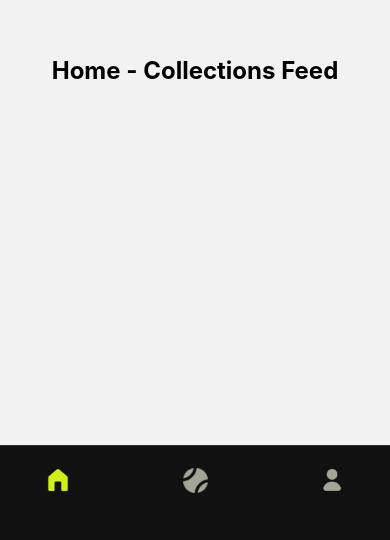
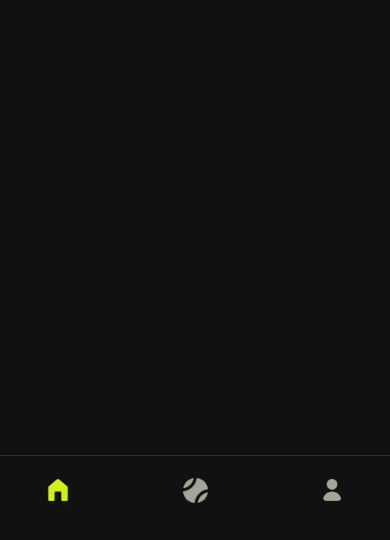
Before and after one commit to anderscederberg/fetch, a React Native app: screen /Main in a window 390 px wide. Shown: the part 304-844 px from the top of the page. Built offline with nearby package versions, Linux system fonts and the light colour scheme.

Commit message:
starting on home page

```diff
--- a/App.tsx
+++ b/App.tsx
@@ -1,7 +1,7 @@
 import React from 'react';
 import { View, ActivityIndicator, Image, TouchableOpacity } from 'react-native';
 import { NavigationContainer } from '@react-navigation/native';
-import { createStackNavigator } from '@react-navigation/stack';
+import { createNativeStackNavigator } from '@react-navigation/native-stack';
 import { createBottomTabNavigator } from '@react-navigation/bottom-tabs';
 import SignUpScreen from './app/auth/SignUpScreen';
 import PhotoSelectorScreen from './app/(tabs)';
@@ -10,44 +10,31 @@ import ProfileScreen from './app/(tabs)/ProfileScreen';
 import SettingsScreen from './app/(tabs)/SettingsScreen';
 import Icon from 'react-native-vector-icons/MaterialIcons';
 import { useFonts } from 'expo-font';
+import { enableScreens } from 'react-native-screens';
 
-const Stack = createStackNavigator();
+const Stack = createNativeStackNavigator();
+
 const Tab = createBottomTabNavigator();
-const ProfileStack = createStackNavigator();
+
+const ProfileStack = createNativeStackNavigator();
 
 function ProfileStackNavigator() {
     return (
-    <ProfileStack.Navigator
-        screenOptions={{
-            headerStyle: {
-                backgroundColor: '#111111',
-                borderBottomWidth: 1,
-                borderBottomColor: '#1f1f1f',
-                height: 111,
-            },
-            headerShown: false,
-
-        }}
-    >
+      <ProfileStack.Navigator>
         <ProfileStack.Screen
           name="Profile"
           component={ProfileScreen}
-        options={({ navigation }) => ({
-          title: 'you',
-          headerRight: () => (
-            <TouchableOpacity
-              style={{ marginRight: 15 }}
-              onPress={() => navigation.navigate('Settings')}
-            >
-              <Icon name="settings" size={24} color="#007AFF" />
-            </TouchableOpacity>
-          ),
-        })}
+          options={{
+            headerShown: false, // Hide the header for the Profile screen
+          }}
         />
         <ProfileStack.Screen
           name="Settings"
           component={SettingsScreen}
-        options={{ title: 'Settings' }}
+          options={{
+            headerShown: false, // Hide the header for the Settings screen
+            presentation: 'modal', // Makes it behave like a modal overlay
+          }}
         />
       </ProfileStack.Navigator>
     );
@@ -60,7 +47,7 @@ function MainTabNavigator() {
             tabBarShowLabel: false,
             tabBarStyle: {
                 backgroundColor: '#111111',
-                height: 95,
+                height: 85,
                 paddingTop: 15,
                 borderTopColor: '#2f2f2f',
             },
@@ -152,7 +139,10 @@ export default function App() {
         <Stack.Screen
           name="Main"
           component={MainTabNavigator}
-          options={{ headerShown: false }}
+          options={{
+            headerShown: false,
+            gestureEnabled: false,
+        }}
         />
       </Stack.Navigator>
     </NavigationContainer>
--- a/app/(tabs)/HomeScreen.tsx
+++ b/app/(tabs)/HomeScreen.tsx
@@ -1,22 +1,19 @@
 import React from 'react';
 import { View, Text, StyleSheet } from 'react-native';
+import colors from '@/styles/theme';
 
 export default function HomeScreen() {
   return (
     <View style={styles.container}>
-      <Text style={styles.title}>Home - Collections Feed</Text>
+
     </View>
   );
 }
 
 const styles = StyleSheet.create({
   container: {
-    flex: 1,
-    justifyContent: 'center',
+    height: '100%',
     alignItems: 'center',
-  },
-  title: {
-    fontSize: 24,
-    fontWeight: 'bold',
+    backgroundColor: colors.night,
   },
 });
--- a/app/(tabs)/ProfileScreen.tsx
+++ b/app/(tabs)/ProfileScreen.tsx
@@ -3,11 +3,19 @@ import React, { useState, useEffect } from 'react';
 import { View, Text, StyleSheet, TouchableOpacity, Image, } from 'react-native';
 import * as ImagePicker from 'expo-image-picker';
 import * as Location from 'expo-location';
+import { useNavigation } from '@react-navigation/native';
+import { RootStackParamList } from '@/types/types';
+import { NativeStackNavigationProp } from '@react-navigation/native-stack';
+
+type ProfileScreenNavigationProp = NativeStackNavigationProp<RootStackParamList, 'Profile'>;
 
 export default function ProfileScreen() {
 
     const [profileImage, setProfileImage] = useState<string | null>(null);
+
     const [location, setLocation] = useState<string | null>('Fetching location...');
+
+    const navigation = useNavigation<ProfileScreenNavigationProp>();
 
     const pickImage = async () => {
         const permissionResult = await ImagePicker.requestMediaLibraryPermissionsAsync();
@@ -42,13 +50,16 @@ export default function ProfileScreen() {
         };
 
         fetchLocation();
-    })
+    }, []);
 
   return (
     <View style={styles.container}>
         <View style={styles.profileHeader}>
             <Text style={styles.youText}>you</Text>
-            <TouchableOpacity>
+            <TouchableOpacity
+                style={styles.settingsWrapper}
+                onPress={() => navigation.navigate('Settings')}
+            >
                 <Image
                     source={require('../../assets/images/settings.png')}
                     style={styles.settings}
@@ -108,24 +119,35 @@ const styles = StyleSheet.create({
   container: {
     backgroundColor: colors.night,
     height: '100%',
-    paddingTop: 75,
+    paddingTop: 65,
     alignItems: 'center',
   },
   profileHeader: {
     flexDirection: 'row',
-    justifyContent: 'center',
+    justifyContent: 'flex-end',
     alignItems: 'center',
-    borderWidth: 1,
+    // borderWidth: 1,
+    marginBottom: 20,
+    gap: 123,
+    width: '90%',
   },
   settings: {
     width: 25,
     height: 25,
+    margin: 0,
+    padding: 0,
+  },
+
+  settingsWrapper: {
+    borderWidth: 1,
+    padding: 5,
+    borderColor: colors.detail,
+    borderRadius: 100,
   },
   youText: {
     color: colors.volt,
     fontFamily: 'Outfit',
     fontSize: 20,
-    marginBottom: 25,
   },
   profileMain: {
     flexDirection: 'column',
@@ -176,7 +198,7 @@ const styles = StyleSheet.create({
     flexDirection: 'row',
     justifyContent: 'flex-start',
     alignItems: 'center',
-    gap: 11,
+    gap: 5,
     padding: 0,
     margin: 0,
   },
--- a/app/(tabs)/SettingsScreen.tsx
+++ b/app/(tabs)/SettingsScreen.tsx
@@ -1,22 +1,85 @@
 import React from 'react';
-import { View, Text, StyleSheet } from 'react-native';
+import { View, Text, StyleSheet, Image, TouchableOpacity } from 'react-native';
+import colors from '@/styles/theme';
+import { useNavigation } from '@react-navigation/native';
+import { NativeStackNavigationProp } from '@react-navigation/native-stack';
+import { RootStackParamList } from '@/types/types';
+
+type SettingsScreenNavigationProp = NativeStackNavigationProp<RootStackParamList, 'Settings'>;
 
 export default function SettingsScreen() {
+const navigation = useNavigation<SettingsScreenNavigationProp>();
+
   return (
     <View style={styles.container}>
-      <Text style={styles.text}>Settings Page</Text>
+      <View style={styles.settingsHeader}>
+        <TouchableOpacity
+          style={styles.backWrapper}
+          onPress={() => navigation.goBack()}
+        >
+        <Image
+          source={require('../../assets/images/back.png')}
+          style={styles.back}
+          resizeMode="contain"
+        />
+        <Text style={styles.backText}>back</Text>
+        </TouchableOpacity>
+        <Text style={styles.settingsText}>settings</Text>
+      </View>
     </View>
   );
 }
 
 const styles = StyleSheet.create({
   container: {
-    flex: 1,
+    alignItems: 'center',
+    backgroundColor: colors.night,
+    height: '100%',
+    paddingTop: 20,
+    borderTopWidth: 1,
+    borderRightWidth: 1,
+    borderLeftWidth: 1,
+    borderColor: colors.detail,
+    borderRadius: 10,
+  },
+  settingsHeader: {
+    flexDirection: 'row',
+    justifyContent: 'flex-start',
+    alignItems: 'center',
+    // borderWidth: 1,
+    marginBottom: 20,
+    gap: 55,
+    width: '90%',
+    borderBottomWidth: 1,
+    paddingBottom: 20,
+    borderColor: colors.detail,
+  },
+  settingsText: {
+    color: colors.volt,
+    fontFamily: 'Outfit',
+    fontSize: 20,
+  },
+  backWrapper: {
+    flexDirection: 'row',
+    borderWidth: 1,
+    padding: 5,
+    borderColor: colors.detail,
+    borderRadius: 100,
     justifyContent: 'center',
     alignItems: 'center',
+    paddingRight: 15,
+    paddingLeft: 10,
+    paddingVertical: 11,
+    gap: 5,
   },
-  text: {
-    fontSize: 20,
-    fontWeight: 'bold',
+  back: {
+    width: 20,
+    height: 20,
   },
+  backText: {
+    fontFamily: 'Outfit',
+    color: colors.ivory,
+    fontSize: 15,
+  }
+
 });
--- a/app/auth/SignUpScreen.tsx
+++ b/app/auth/SignUpScreen.tsx
@@ -174,7 +174,7 @@ const styles = StyleSheet.create({
     width: '80%',
     height: 50,
     borderWidth: 1,
-    borderColor: colors.pine,
+    borderColor: colors.detail,
     borderRadius: 100,
     paddingHorizontal: 20,
     marginVertical: 10,
@@ -203,7 +203,7 @@ buttonContainer: {
   },
 
   buttonDisabled: {
-    backgroundColor: colors.pine,
+    backgroundColor: colors.detail,
   },
   buttonTextDisabled: {
     color: colors.night,
--- a/types/types.ts
+++ b/types/types.ts
@@ -2,4 +2,6 @@ export type RootStackParamList = {
     SignUp: undefined;
     CollectionFetch: undefined;
     Main: undefined;
+    Settings: undefined;
+    Profile: undefined;
   };
```
Also changed, not shown: package.json (+4 -3 lines), assets/images/back.png (added), 1 other file (tests, documents, lock files or other folders). Lines whose indentation alone changed are shown as unchanged.
